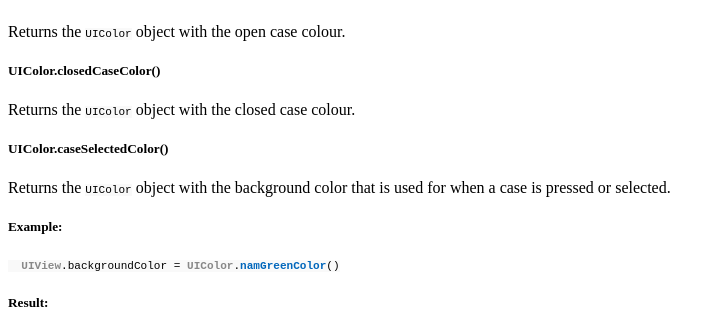
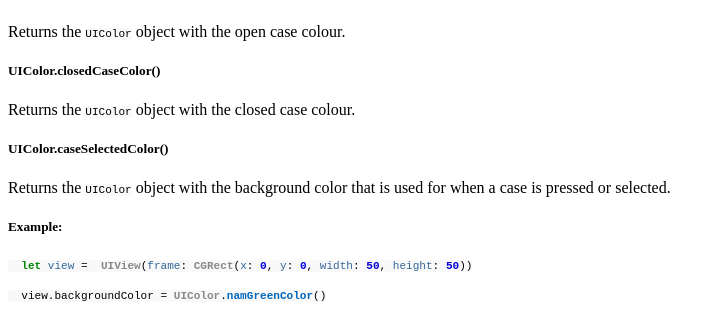
Before and after one commit to Aspoz/Sweet-iOS-Docs, a Jekyll site: the page built from _posts/2015-01-12-extensions-uicolor.md, in a window 1280 px wide and 900 px high, scrolled down 1141 px, cut to the strip 0-309 px from the top of the window. Shown: the whole strip, without its empty margins (0-725 px from the left). Built offline with Jekyll 4.4.1, drawn with Linux system fonts in a browser that asks for light colours; Markdown is read by kramdown in place of the engine named in the settings; a style sheet for code colours, icons or effects is not loaded.

````diff
--- a/_posts/2015-01-12-extensions-uicolor.md
+++ b/_posts/2015-01-12-extensions-uicolor.md
@@ -34,7 +34,9 @@ Returns the `UIColor` object with the background color that is used for when a c
 
 ##### Example:
 ```swift
-  UIView.backgroundColor = UIColor.namGreenColor()
+  let view =  UIView(frame: CGRect(x: 0, y: 0, width: 50, height: 50))
+
+  view.backgroundColor = UIColor.namGreenColor()
 ```
 
 ##### Result:
````
